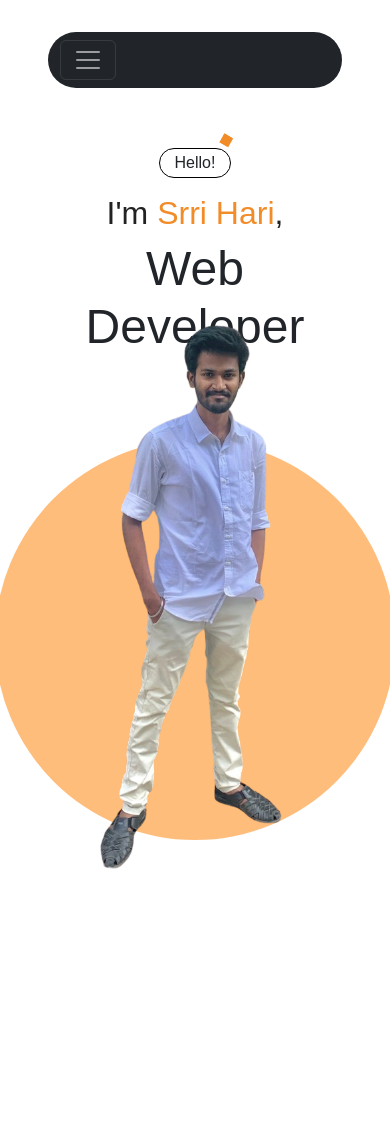
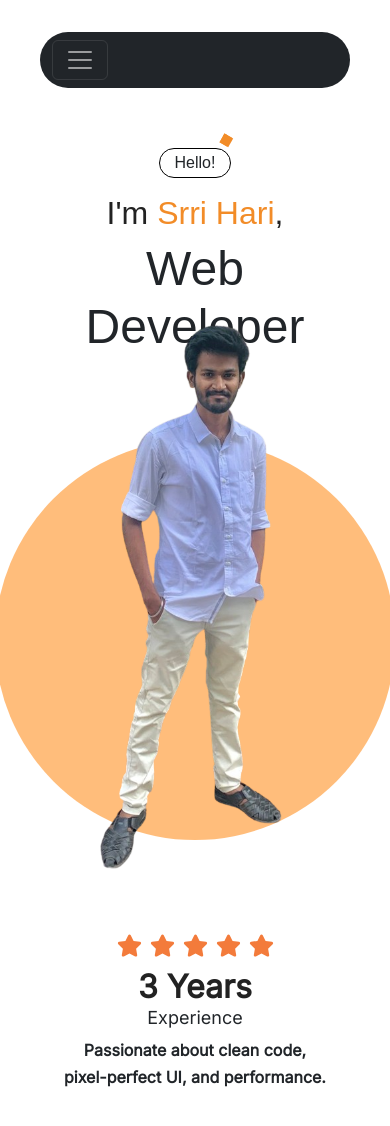
Before and after one commit to srrihari/srrihari.github.io, a React (Vite) app: page / in a window 390 px wide. Shown: the top 1126 px of the page. Before the commit the page ends 965 px from the top, so only its background shows below. Built offline with nearby package versions, Linux system fonts and the light colour scheme; a web font is replaced by a local one.

Commit message:
commitHari

```diff
--- a/src/components/Contact.jsx
+++ b/src/components/Contact.jsx
@@ -22,6 +22,7 @@ export default function Contact() {
           justifyContent: "center",
           alignItems: "center",
           marginBottom: "50px",
+          flexWrap: "wrap",
         }}
       >
         <SocialIcon url="https://github.com/srrihari" />
--- a/src/components/Home.jsx
+++ b/src/components/Home.jsx
@@ -1,26 +1,61 @@
-import React from "react";
+import React, { useState, useEffect } from "react";
+import { FaStar } from "react-icons/fa";
 
 export default function Home() {
+  const [scrollY, setScrollY] = useState(0);
+
+  useEffect(() => {
+    const handleScroll = () => {
+      setScrollY(window.scrollY);
+    };
+    window.addEventListener("scroll", handleScroll);
+
+    return () => window.removeEventListener("scroll", handleScroll);
+  }, []);
+
+  const maxMove = 100; // max move up 100px
+  const moveY = Math.min(scrollY * 0.3, maxMove);
+
   return (
-    // <div>
-    //   <div class="circle-bg"></div>
-    //   <img src="srri.png" alt="" width="250" />
-    // </div>
     <>
-      <section class="hero">
+      <section className="hero">
         <div className="hello">Hello!</div>
 
-        <div class="circle-bg"></div>
+        <div className="circle-bg"></div>
 
-        <div class="hero-content">
-          <div class="hero-text">
+        <div className="hero-content">
+          <div className="leftCont">
+            <h6>Passionate about clean code, </h6>
+            <h6>pixel-perfect UI, and performance.</h6>
+          </div>
+          <div className="hero-text">
             <h2>
               I'm <span>Srri Hari</span>,
             </h2>
             <h1>Web Developer</h1>
           </div>
 
-          <img src="My.png" alt="SrriHari" class="hero-image" />
+          <img
+            src="My.png"
+            alt="SrriHari"
+            className="hero-image"
+            style={{
+              transform: `translateY(-${moveY}px)`,
+              transition: "transform 0.1s ease-out",
+            }}
+          />
+
+          <div className="rightCont">
+            <div className="star">
+              <FaStar />
+              <FaStar />
+              <FaStar />
+              <FaStar />
+              <FaStar />
+            </div>
+            <h2>3 Years</h2>
+            <h3>Experience</h3>
+          </div>
         </div>
       </section>
     </>
--- a/src/components/NavBar.jsx
+++ b/src/components/NavBar.jsx
@@ -1,3 +1,4 @@
+import React, { useState } from "react";
 import Button from "react-bootstrap/Button";
 import Container from "react-bootstrap/Container";
 import Nav from "react-bootstrap/Nav";
@@ -9,8 +10,19 @@ function NavBar() {
   const loc = useLocation();
   const isActive = (path) => loc.pathname === path;
 
+  const [expanded, setExpanded] = useState(false);
+
+  const handleNavClick = () => setExpanded(false);
+
   return (
-    <Navbar expand="sm" bg="dark" variant="dark" className="nav">
+    <Navbar
+      expand="sm"
+      bg="dark"
+      variant="dark"
+      expanded={expanded}
+      onToggle={() => setExpanded((prev) => !prev)}
+      className="nav"
+    >
       <Container fluid>
         <Navbar.Toggle aria-controls="navbarScroll" />
         <Navbar.Collapse id="navbarScroll">
@@ -21,6 +33,7 @@ function NavBar() {
             <Nav.Link
               as={Link}
               to="/"
+              onClick={handleNavClick}
               style={{ color: isActive("/") ? "orange" : "white" }}
             >
               Home
@@ -28,6 +41,7 @@ function NavBar() {
             <Nav.Link
               as={Link}
               to="/about"
+              onClick={handleNavClick}
               style={{ color: isActive("/about") ? "orange" : "white" }}
             >
               About
@@ -35,10 +49,13 @@ function NavBar() {
             <Nav.Link
               as={Link}
               to="/service"
+              onClick={handleNavClick}
               style={{ color: isActive("/service") ? "orange" : "white" }}
             >
               Service
             </Nav.Link>
+
+            {!expanded && (
               <Navbar.Text
                 style={{
                   color: "white",
@@ -52,17 +69,20 @@ function NavBar() {
               >
                 SRRI
               </Navbar.Text>
+            )}
+
             <Nav.Link
               as={Link}
               to="/resume"
+              onClick={handleNavClick}
               style={{ color: isActive("/resume") ? "orange" : "white" }}
             >
               Resume
             </Nav.Link>
-
             <Nav.Link
               as={Link}
               to="/project"
+              onClick={handleNavClick}
               style={{ color: isActive("/project") ? "orange" : "white" }}
             >
               Project
@@ -70,6 +90,7 @@ function NavBar() {
             <Nav.Link
               as={Link}
               to="/contact"
+              onClick={handleNavClick}
               style={{ color: isActive("/contact") ? "orange" : "white" }}
             >
               Contact
--- a/src/index.css
+++ b/src/index.css
@@ -1,7 +1,7 @@
 body {
   /* padding-top: 10px; */
   font-family: 'Inter', ui-sans-serif, system-ui, -apple-system, BlinkMacSystemFont, "Segoe UI", Roboto, "Helvetica Neue", Arial, sans-serif;
-  overflow-y: hidden;
+
 }
 
 .nav{
@@ -11,7 +11,7 @@ body {
 .navbar{
    /* max-width: 1000px;   */
   margin: 0 auto;
-  width: 90%;
+  width: 95%;
 }
 
 #navbarScroll .nav-link{
@@ -66,6 +66,53 @@ body {
   padding-right: 10px;
 }
 
+
+.star {
+  display: flex;
+  flex-direction: row;
+  gap: 8px;
+  font-size: 25px;
+  color: rgb(243, 123, 59);
+}
+
+.leftCont{
+  position: absolute;
+  top: 30%;
+  /* left: 2px;  */
+  transform: translateY(-50%);
+  display: flex;
+  flex-direction: column;
+
+  width: 400px;
+  align-items: flex-start;
+
+}
+
+.leftCont h6 {
+  font-family: 'Inter', ui-sans-serif, system-ui, -apple-system, BlinkMacSystemFont, "Segoe UI", Roboto, "Helvetica Neue", Arial, sans-serif;
+  font-weight: bold;
+}
+
+.rightCont{
+  position: absolute;
+  top: 30%;
+  right: -1px;
+  transform: translateY(-50%);
+  display: flex;
+  flex-direction: column;
+  align-items: flex-end;
+  font-family: 'Inter', ui-sans-serif, system-ui, -apple-system, BlinkMacSystemFont, "Segoe UI", Roboto, "Helvetica Neue", Arial, sans-serif;
+}
+
+.hero-content .rightCont h2 {
+  margin-top: 10px;
+  font-weight: 700;
+  margin-bottom: 0;
+}
+
+.hero-content .rightCont h3 {
+  font-size: large;
+}
 
 .hero {
       display: flex;
@@ -165,9 +212,6 @@ body {
     height: 400px;
     width: 400px;
   }
-  body{
-    overflow-y: auto;
-  }
 }
 
 .about{
@@ -194,3 +238,32 @@ body {
   justify-content: center;
   margin-top: 20px;
 }
+
+@media (max-width: 768px) {
+  .leftCont, .rightCont {
+    position: static; /* remove absolute positioning */
+    width: 100%;      /* full width */
+    transform: none;  /* remove translate */
+    margin: 60px 0;
+  }
+
+  .leftCont {
+    order: 1;
+    margin-top: 0;
+    align-items: center;  /* center text */
+    text-align: center;
+  }
+
+  .rightCont {
+    align-items: center;
+    text-align: center;
+    margin-bottom:5px ;
+  }
+
+  /* Optional: stack them vertically */
+  .hero-content {
+    display: flex;
+    flex-direction: column;
+    align-items: center;
+  }
+}
```
Lines whose indentation alone changed are shown as unchanged.
